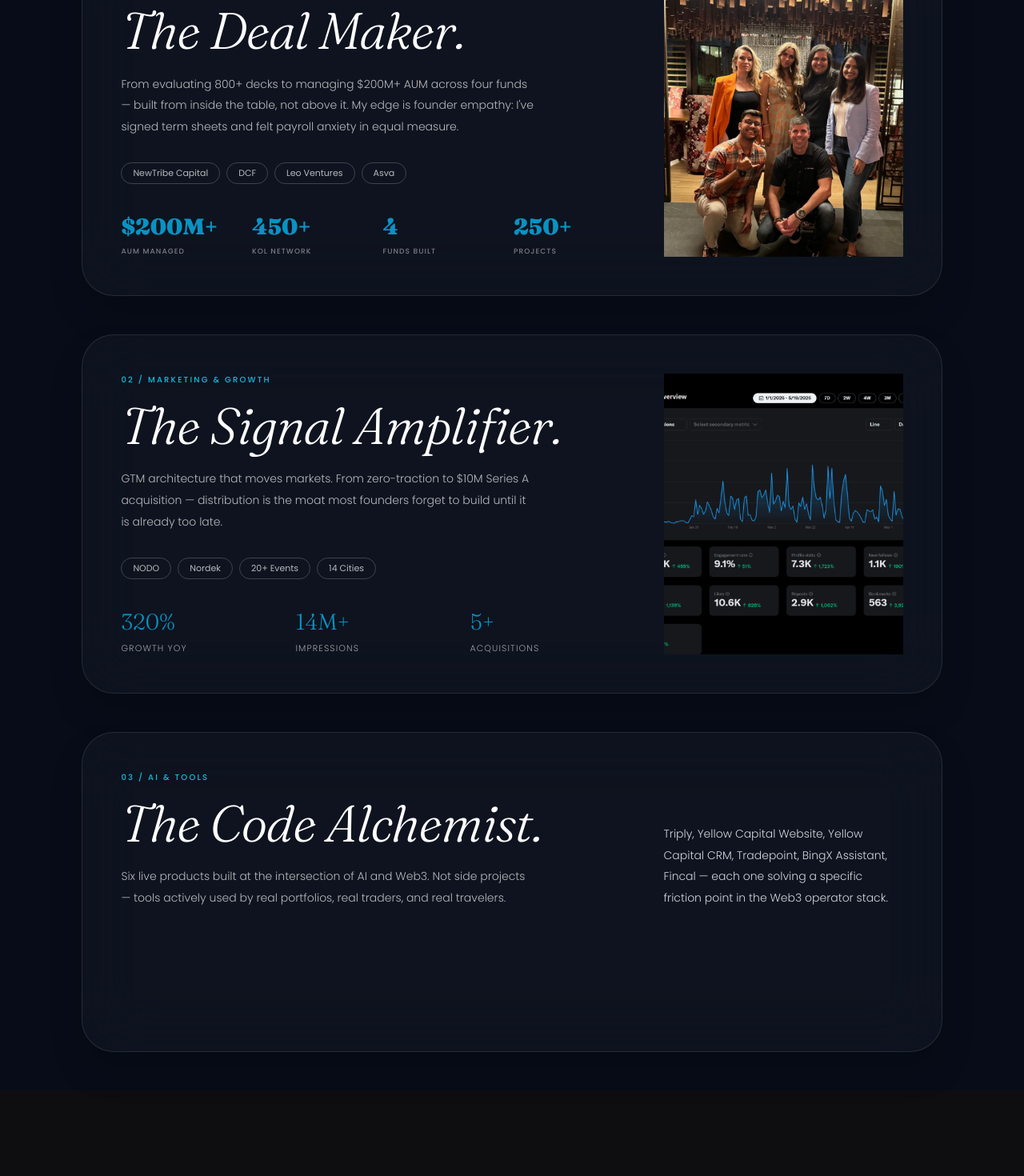
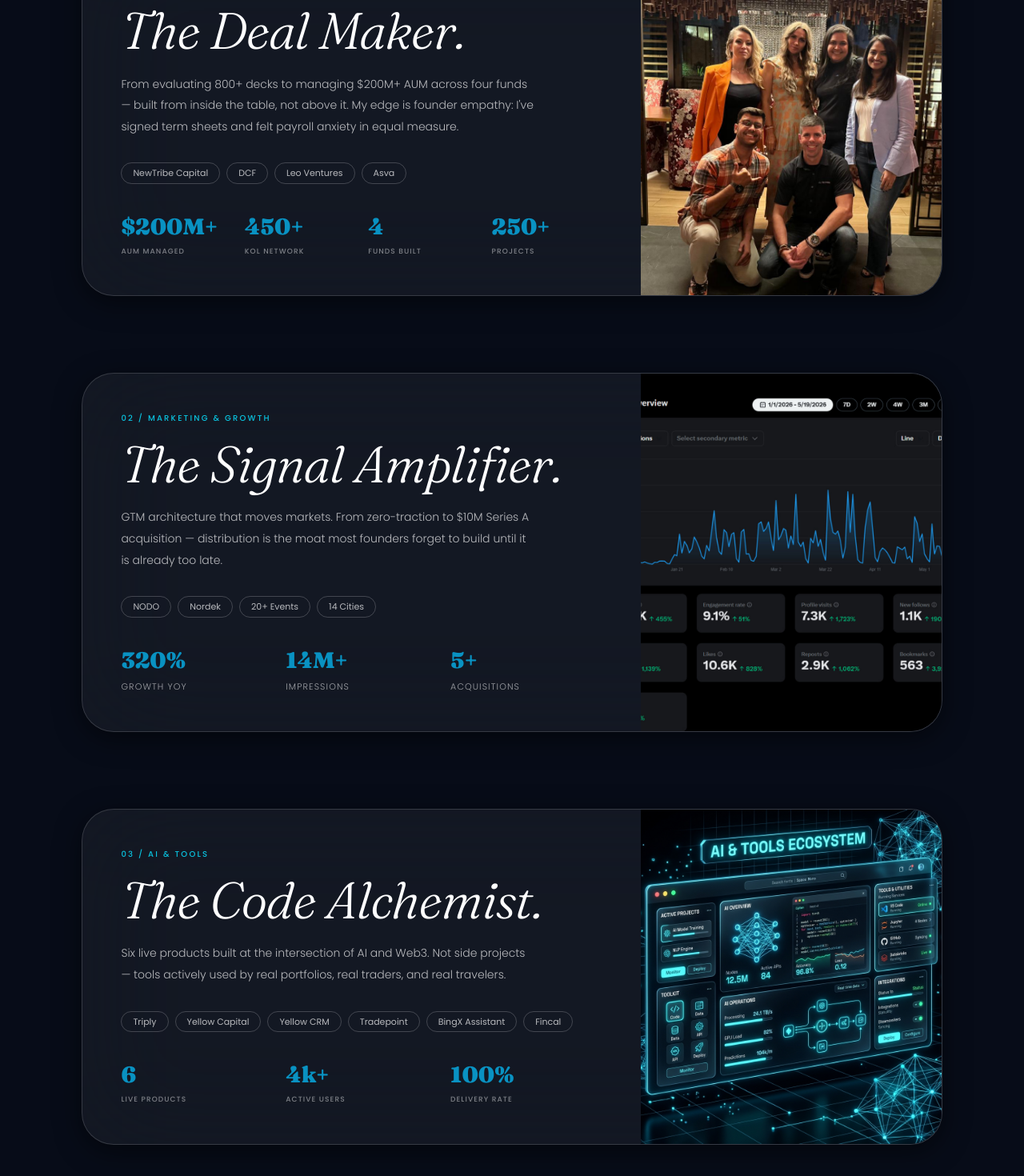
Before and after one commit to Viivek16/portfolio, a React (Vite) app: page / in a window 1280 px wide. Shown: the part 2599-4069 px from the top of the page at 80% size. Before the commit the page ends 3962 px from the top, so only its background shows below. Built offline with nearby package versions, Linux system fonts and the light colour scheme; a web font is replaced by a local one.

Commit message:
style(three-pillars): apply exact glassmorphism structure to three pillars cards

```diff
--- a/src/components/ThreePillars.jsx
+++ b/src/components/ThreePillars.jsx
@@ -20,10 +20,9 @@ const ThreePillars = () => {
       <div className="flex flex-col gap-12 w-full">
 
         {/* Card 1 */}
-        <div className="w-full min-h-[50vh] rounded-[2.5rem] bg-white/[0.03] backdrop-blur-2xl border border-white/10 shadow-2xl p-8 md:p-12 relative overflow-hidden">
-          <div className="grid grid-cols-1 md:grid-cols-3 gap-10 w-full h-full">
-            {/* Left side */}
-            <div className="md:col-span-2 flex flex-col justify-between">
+        <div className="w-full min-h-[50vh] rounded-[2.5rem] bg-white/[0.05] backdrop-blur-3xl border border-white/15 shadow-[0_8px_32px_rgba(0,0,0,0.5)] overflow-hidden flex flex-col md:flex-row mb-12 transition-all duration-300 hover:border-white/25 hover:shadow-[0_12px_48px_rgba(0,0,0,0.6)]">
+          {/* Left Column (Text & Stats) - PADDING GOES HERE */}
+          <div className="w-full md:w-[65%] p-8 md:p-12 flex flex-col justify-between">
             <div>
               <p style={{ fontFamily: 'Poppins, sans-serif', fontWeight: 500, fontSize: '10px', letterSpacing: '0.22em', color: '#0AC4E0', marginBottom: '16px' }}>
                 01 / VENTURE CAPITAL
@@ -53,28 +52,26 @@ const ThreePillars = () => {
               </div>
             </div>
           </div>
-            {/* Right side */}
-            <div className="md:col-span-1 relative h-full min-h-[300px]">
+
+          {/* Right Column (Image) - NO PADDING, FLUSH TO EDGES */}
+          <div className="w-full md:w-[35%] relative min-h-[300px] md:min-h-full">
             <img
               src="/images/work/vc-hero.jpg"
               alt="Venture Capital"
-                className="w-full h-full object-cover rounded-2xl absolute inset-0"
+              className="absolute inset-0 w-full h-full object-cover"
               onError={(e) => {
                 e.currentTarget.style.display = 'none';
                 e.currentTarget.parentElement.style.background = 'linear-gradient(160deg, #0B2D72, #0992C2 60%, #0AC4E0)';
-                  e.currentTarget.parentElement.style.borderRadius = '1rem';
                 e.currentTarget.parentElement.innerHTML += `<div style="position:absolute;inset:0;display:flex;align-items:center;justify-content:center;font-family:Fraunces,serif;font-style:italic;font-size:28px;color:rgba(255,255,255,0.4);text-align:center;padding:24px;">Venture Capital</div>`;
               }}
             />
           </div>
         </div>
-        </div>
 
         {/* Card 2 */}
-        <div className="w-full min-h-[50vh] rounded-[2.5rem] bg-white/[0.03] backdrop-blur-2xl border border-white/10 shadow-2xl p-8 md:p-12 relative overflow-hidden">
-          <div className="grid grid-cols-1 md:grid-cols-3 gap-10 w-full h-full">
-            {/* Left side */}
-            <div className="md:col-span-2 flex flex-col justify-between">
+        <div className="w-full min-h-[50vh] rounded-[2.5rem] bg-white/[0.05] backdrop-blur-3xl border border-white/15 shadow-[0_8px_32px_rgba(0,0,0,0.5)] overflow-hidden flex flex-col md:flex-row mb-12 transition-all duration-300 hover:border-white/25 hover:shadow-[0_12px_48px_rgba(0,0,0,0.6)]">
+          {/* Left Column (Text & Stats) - PADDING GOES HERE */}
+          <div className="w-full md:w-[65%] p-8 md:p-12 flex flex-col justify-between">
             <div>
               <p style={{ fontFamily: 'Poppins, sans-serif', fontWeight: 500, fontSize: '10px', letterSpacing: '0.22em', color: '#0AC4E0', marginBottom: '16px' }}>
                 02 / MARKETING & GROWTH
@@ -95,43 +92,35 @@ const ThreePillars = () => {
                 ))}
               </div>
               <div style={{ display: 'grid', gridTemplateColumns: 'repeat(3, 1fr)', gap: '16px' }}>
-                  <div>
-                    <p style={{ fontFamily: 'Fraunces, serif', fontWeight: 300, fontStyle: 'normal', fontSize: '28px', color: '#0992C2', margin: 0 }}>320%</p>
-                    <p style={{ fontFamily: 'Poppins, sans-serif', fontWeight: 300, fontSize: '11px', color: 'rgba(255,255,255,0.6)', marginTop: '4px', textTransform: 'uppercase', letterSpacing: '0.1em' }}>Growth YoY</p>
+                {[['320%', 'Growth YoY'], ['14M+', 'Impressions'], ['5+', 'Acquisitions']].map(([num, label]) => (
+                  <div key={label}>
+                    <p style={{ fontFamily: 'Fraunces, serif', fontWeight: 700, fontStyle: 'normal', fontSize: '28px', color: '#0992C2', margin: 0 }}>{num}</p>
+                    <p style={{ fontFamily: 'Poppins, sans-serif', fontWeight: 300, fontSize: '11px', color: 'rgba(255,255,255,0.6)', marginTop: '4px', textTransform: 'uppercase', letterSpacing: '0.1em' }}>{label}</p>
                   </div>
-                  <div>
-                    <p style={{ fontFamily: 'Fraunces, serif', fontWeight: 300, fontStyle: 'normal', fontSize: '28px', color: '#0992C2', margin: 0 }}>14M+</p>
-                    <p style={{ fontFamily: 'Poppins, sans-serif', fontWeight: 300, fontSize: '11px', color: 'rgba(255,255,255,0.6)', marginTop: '4px', textTransform: 'uppercase', letterSpacing: '0.1em' }}>Impressions</p>
-                  </div>
-                  <div>
-                    <p style={{ fontFamily: 'Fraunces, serif', fontWeight: 300, fontStyle: 'normal', fontSize: '28px', color: '#0992C2', margin: 0 }}>5+</p>
-                    <p style={{ fontFamily: 'Poppins, sans-serif', fontWeight: 300, fontSize: '11px', color: 'rgba(255,255,255,0.6)', marginTop: '4px', textTransform: 'uppercase', letterSpacing: '0.1em' }}>Acquisitions</p>
+                ))}
               </div>
             </div>
           </div>
-            </div>
-            {/* Right side */}
-            <div className="md:col-span-1 relative h-full min-h-[300px]">
+
+          {/* Right Column (Image) - NO PADDING, FLUSH TO EDGES */}
+          <div className="w-full md:w-[35%] relative min-h-[300px] md:min-h-full">
             <img
               src="/images/work/marketing-hero.jpg"
               alt="Marketing & Growth"
-                className="w-full h-full object-cover rounded-2xl absolute inset-0"
+              className="absolute inset-0 w-full h-full object-cover"
               onError={(e) => {
                 e.currentTarget.style.display = 'none';
                 e.currentTarget.parentElement.style.background = 'linear-gradient(160deg, #0B1A4A, #0B2D72 50%, #0992C2)';
-                  e.currentTarget.parentElement.style.borderRadius = '1rem';
                 e.currentTarget.parentElement.innerHTML += `<div style="position:absolute;inset:0;display:flex;align-items:center;justify-content:center;font-family:Fraunces,serif;font-style:italic;font-size:28px;color:rgba(255,255,255,0.4);text-align:center;padding:24px;">Marketing & Growth</div>`;
               }}
             />
           </div>
         </div>
-        </div>
 
         {/* Card 3 */}
-        <div className="w-full min-h-[50vh] rounded-[2.5rem] bg-white/[0.03] backdrop-blur-2xl border border-white/10 shadow-2xl p-8 md:p-12 relative overflow-hidden">
-          <div className="grid grid-cols-1 md:grid-cols-3 gap-10 w-full h-full">
-            {/* Left side */}
-            <div className="md:col-span-2 flex flex-col justify-between">
+        <div className="w-full min-h-[50vh] rounded-[2.5rem] bg-white/[0.05] backdrop-blur-3xl border border-white/15 shadow-[0_8px_32px_rgba(0,0,0,0.5)] overflow-hidden flex flex-col md:flex-row mb-12 transition-all duration-300 hover:border-white/25 hover:shadow-[0_12px_48px_rgba(0,0,0,0.6)]">
+          {/* Left Column (Text & Stats) - PADDING GOES HERE */}
+          <div className="w-full md:w-[65%] p-8 md:p-12 flex flex-col justify-between">
             <div>
               <p style={{ fontFamily: 'Poppins, sans-serif', fontWeight: 500, fontSize: '10px', letterSpacing: '0.22em', color: '#0AC4E0', marginBottom: '16px' }}>
                 03 / AI & TOOLS
@@ -143,13 +132,37 @@ const ThreePillars = () => {
                 Six live products built at the intersection of AI and Web3. Not side projects — tools actively used by real portfolios, real traders, and real travelers.
               </p>
             </div>
+            <div>
+              <div style={{ display: 'flex', gap: '8px', flexWrap: 'wrap', marginBottom: '32px', marginTop: '32px' }}>
+                {['Triply', 'Yellow Capital', 'Yellow CRM', 'Tradepoint', 'BingX Assistant', 'Fincal'].map(label => (
+                  <span key={label} style={{ fontFamily: 'Poppins, sans-serif', fontSize: '11px', fontWeight: 400, border: '1px solid rgba(255,255,255,0.20)', borderRadius: '100px', padding: '4px 14px', color: 'rgba(255,255,255,0.70)' }}>
+                    {label}
+                  </span>
+                ))}
               </div>
-            {/* Right side */}
-            <div className="md:col-span-1 relative h-full flex items-end">
-              <p className="text-gray-300" style={{ fontFamily: 'Poppins, sans-serif', fontWeight: 300, fontSize: '14px', lineHeight: 1.9 }}>
-                Triply, Yellow Capital Website, Yellow Capital CRM, Tradepoint, BingX Assistant, Fincal — each one solving a specific friction point in the Web3 operator stack.
-              </p>
+              <div style={{ display: 'grid', gridTemplateColumns: 'repeat(3, 1fr)', gap: '16px' }}>
+                {[['6', 'LIVE PRODUCTS'], ['4k+', 'ACTIVE USERS'], ['100%', 'DELIVERY RATE']].map(([num, label]) => (
+                  <div key={label}>
+                    <p style={{ fontFamily: 'Fraunces, serif', fontWeight: 700, fontStyle: 'normal', fontSize: '28px', color: '#0992C2', margin: 0 }}>{num}</p>
+                    <p style={{ fontFamily: 'Poppins, sans-serif', fontWeight: 500, fontSize: '9px', letterSpacing: '0.12em', color: 'rgba(255,255,255,0.45)', marginTop: '4px' }}>{label}</p>
                   </div>
+                ))}
+              </div>
+            </div>
+          </div>
+
+          {/* Right Column (Image) - NO PADDING, FLUSH TO EDGES */}
+          <div className="w-full md:w-[35%] relative min-h-[300px] md:min-h-full">
+            <img
+              src="/images/work/ai-hero.png"
+              alt="AI & Tools"
+              className="absolute inset-0 w-full h-full object-cover"
+              onError={(e) => {
+                e.currentTarget.style.display = 'none';
+                e.currentTarget.parentElement.style.background = 'linear-gradient(160deg, #070C18, #0B2D72 60%, #0AC4E0)';
+                e.currentTarget.parentElement.innerHTML += `<div style="position:absolute;inset:0;display:flex;align-items:center;justify-content:center;font-family:Fraunces,serif;font-style:italic;font-size:28px;color:rgba(255,255,255,0.4);text-align:center;padding:24px;">AI & Tools</div>`;
+              }}
+            />
           </div>
         </div>
 
```
Also changed, not shown: public/images/work/ai-hero.png (added). Lines whose indentation alone changed are shown as unchanged.
